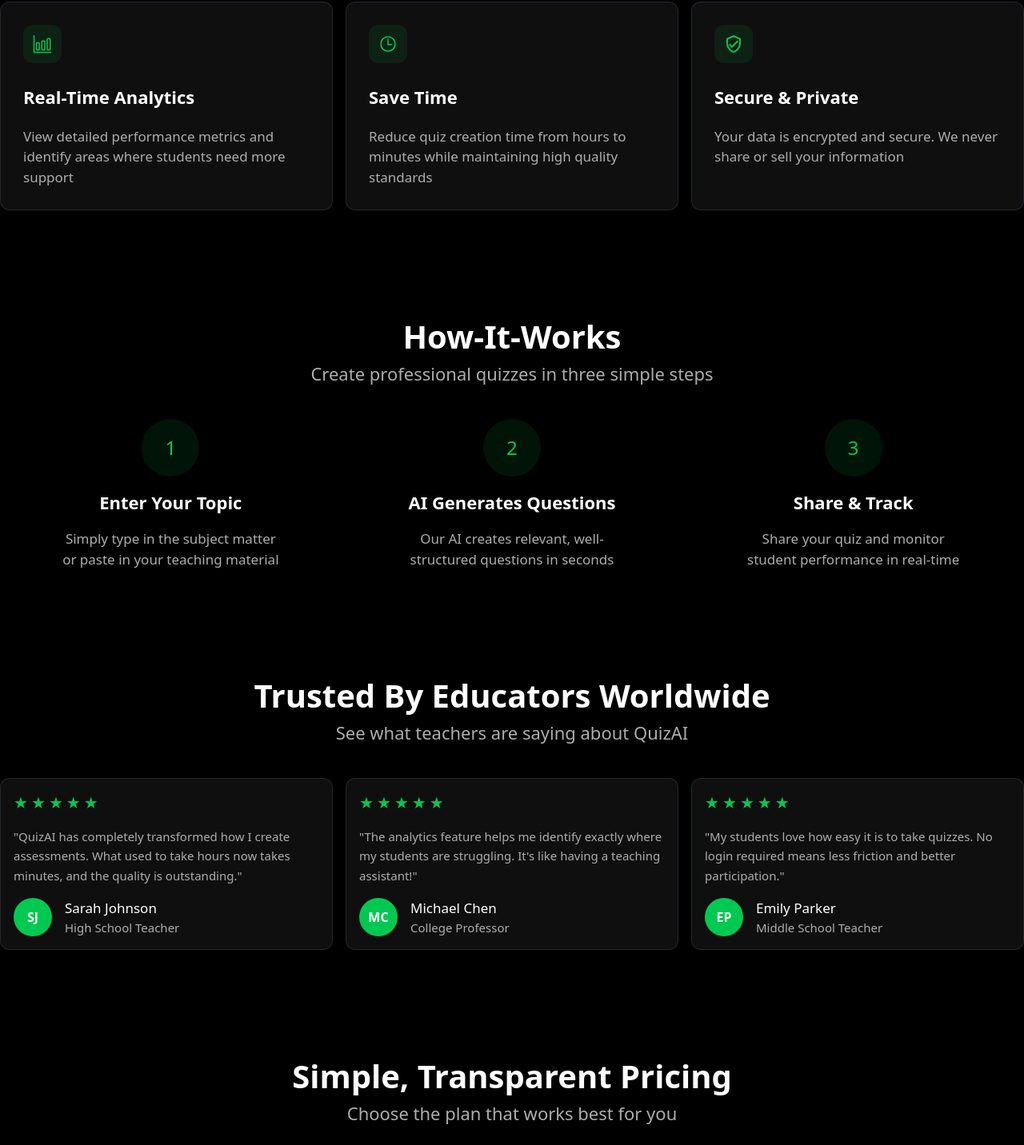
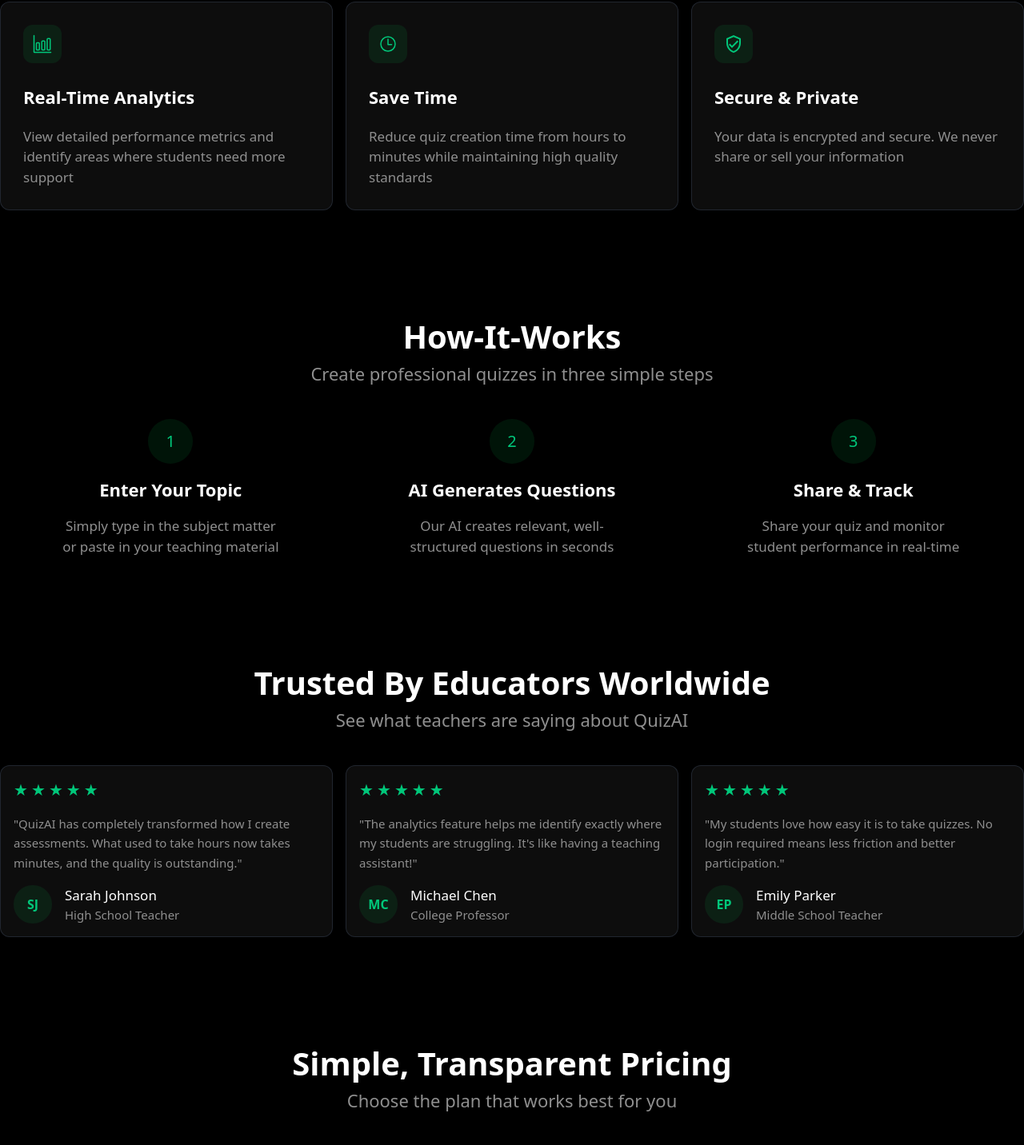
Before and after one commit to murad403/quiz-ai, a Next.js app: page / in a window 1280 px wide. Shown: the part 1301-2733 px from the top of the page at 80% size. Built offline with nearby package versions, Linux system fonts and the light colour scheme; no server answers.

Commit message:
Refactor styles: update color variables in globals.css and adjust component styles for consistency across Features, Home, HowItsWorks, Pricing, and Testimonials components

```diff
--- a/src/app/globals.css
+++ b/src/app/globals.css
@@ -2,10 +2,10 @@
 @plugin "daisyui";
 
 @theme{
-  --color-header: #008000;
-  --color-title: #ADADAD;
+  --color-header: oklch(0.72 0.19 160);
+  --color-title: oklch(0.65 0 0);
   --color-main: #FFFFFF;
-  --color-card: #0f0f0f;
+  --color-card: oklch(0.16 0 0);
 
   --text-heading: 30px;
   --text-subheading: 22px;
--- a/src/components/basic/Features.tsx
+++ b/src/components/basic/Features.tsx
@@ -9,7 +9,7 @@
         {
             features.map((feature: TFeature, index: number) =>
                 <div className='p-7 bg-card rounded-xl space-y-5 border border-gray-700/50 hover:border-header' key={index}>
-                    <div className='text-2xl bg-green-500/10 inline-block p-3 text-green-500 rounded-xl'>
+                    <div className='text-2xl bg-green-500/10 inline-block p-3 text-header rounded-xl'>
                         {feature.icon && <feature.icon/>}
                     </div>
                     <h3 className='text-main text-subheading font-semibold'>{feature.title}</h3>
--- a/src/components/basic/Home.tsx
+++ b/src/components/basic/Home.tsx
@@ -15,11 +15,11 @@
     return (
         <div className='md:pt-32 pt-20 md:space-y-10 space-y-7'>
             <div className='flex justify-center items-center'>
-                <p className='text-sm py-1 px-5 bg-white/10 rounded-2xl text-green-500 inline-block'>
+                <p className='text-sm py-1 px-5 bg-white/10 rounded-2xl text-header inline-block'>
                     <span>AI-Powered Quiz Platform</span>
                 </p>
             </div>
-            <h1 className='text-main md:text-[70px] text-[60px] font-bold text-center'>Create Smarter <br /> Quizzes with <span className='text-green-500'>AI</span></h1>
+            <h1 className='text-main md:text-[70px] text-[60px] font-bold text-center'>Create Smarter <br /> Quizzes with <span className='text-header'>AI</span></h1>
             <p className='text-title font-semibold md:text-heading text-subheading text-center'>Generate engaging quizzes instantly. Track student <br /> performance and gain insights to improve learning outcomes.</p>
             <div className="flex justify-center items-center gap-6">
                 <button
--- a/src/components/basic/HowItsWorks.tsx
+++ b/src/components/basic/HowItsWorks.tsx
@@ -10,7 +10,7 @@
         {
           howItsWorks.map((item: THowItsWorks, index: number) =>
             <div className='flex flex-col gap-4 items-center md:px-18 px-0' key={index}>
-              <h1 className='text-2xl size-18 bg-green-500/10 flex justify-center items-center p-3 text-green-500 rounded-full'>{index + 1}</h1>
+              <h1 className='text-xl size-14 bg-green-500/10 flex justify-center items-center text-header rounded-full'>{index + 1}</h1>
               <h2 className='text-main text-subheading font-semibold text-center'>{item.title}</h2>
               <p className='text-title text-paragraph text-center'>{item.description}</p>
             </div>
--- a/src/components/basic/Pricing.tsx
+++ b/src/components/basic/Pricing.tsx
@@ -16,7 +16,7 @@
         <div className='flex justify-center items-center gap-5'>
           {
             tags.map((tag: string, index: number) =>
-              <button onClick={() => setActiveTag(tag)} className={` capitalize font-semibold px-5 py-2 rounded-lg ${tag === activeTag ? "bg-green-500 text-gray-900" : "text-main"}`} key={index}>{tag == "yearly" ? <p className='flex items-center gap-2'>{tag} <span className='text-[12px] bg-white/10 rounded-xl px-4 py-1'>save 17%</span></p> : tag}</button>
+              <button onClick={() => setActiveTag(tag)} className={` capitalize font-semibold px-5 py-2 rounded-lg ${tag === activeTag ? "bg-header text-gray-900" : "text-main"}`} key={index}>{tag == "yearly" ? <p className='flex items-center gap-2'>{tag} <span className='text-[12px] bg-white/10 rounded-xl px-4 py-1'>save 17%</span></p> : tag}</button>
             )
           }
         </div>
--- a/src/components/basic/Testimonials.tsx
+++ b/src/components/basic/Testimonials.tsx
@@ -12,7 +12,7 @@
                         {/* Stars */}
                         <div className="flex gap-1">
                             {[...Array(testimonial.rating)].map((_, i) => (
-                                <span key={i} className="text-green-500 text-xl">★</span>
+                                <span key={i} className="text-header text-xl">★</span>
                             ))}
                         </div>
 
@@ -23,7 +23,7 @@
 
                         {/* Author */}
                         <div className="flex items-center gap-4">
-                            <div className="w-12 h-12 rounded-full bg-green-500 flex items-center justify-center text-main font-semibold">
+                            <div className="w-12 h-12 rounded-full bg-green-500/10 flex items-center justify-center text-header font-semibold">
                                 {testimonial.initials}
                             </div>
                             <div>
```
